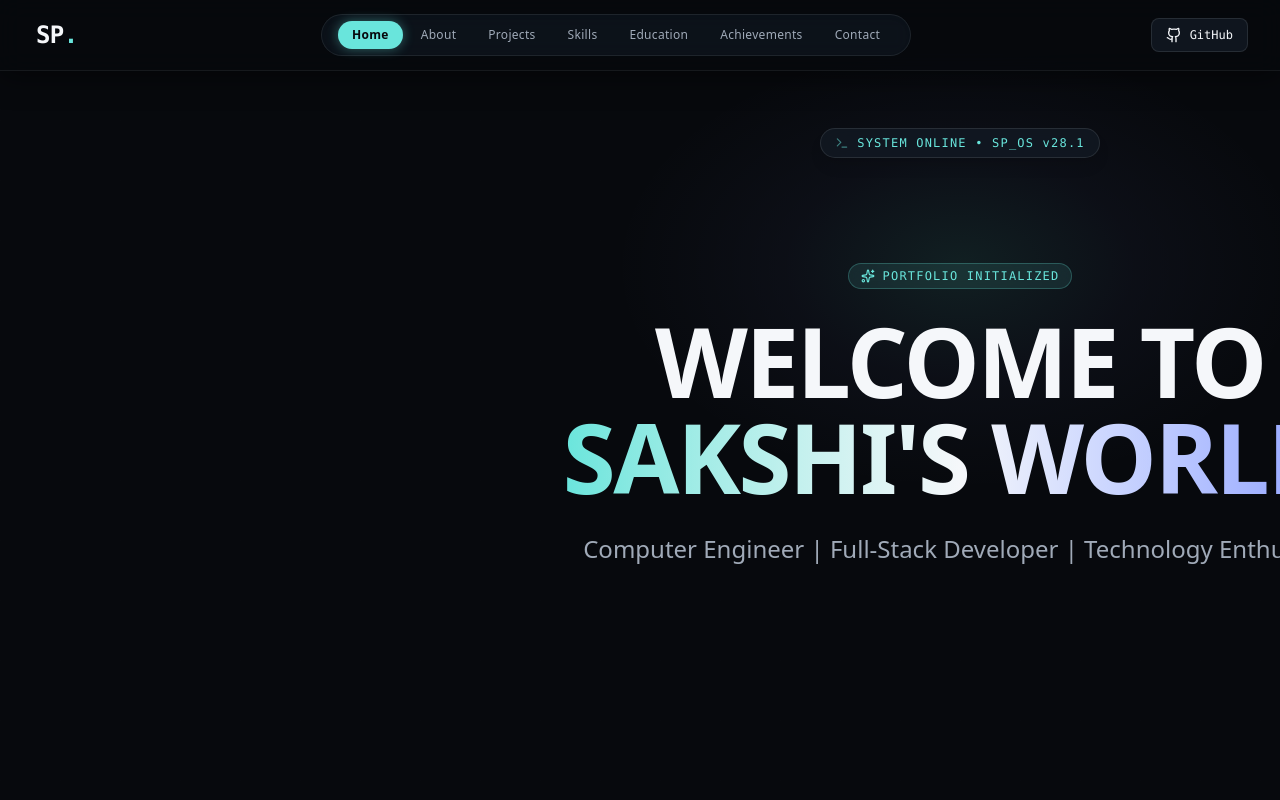
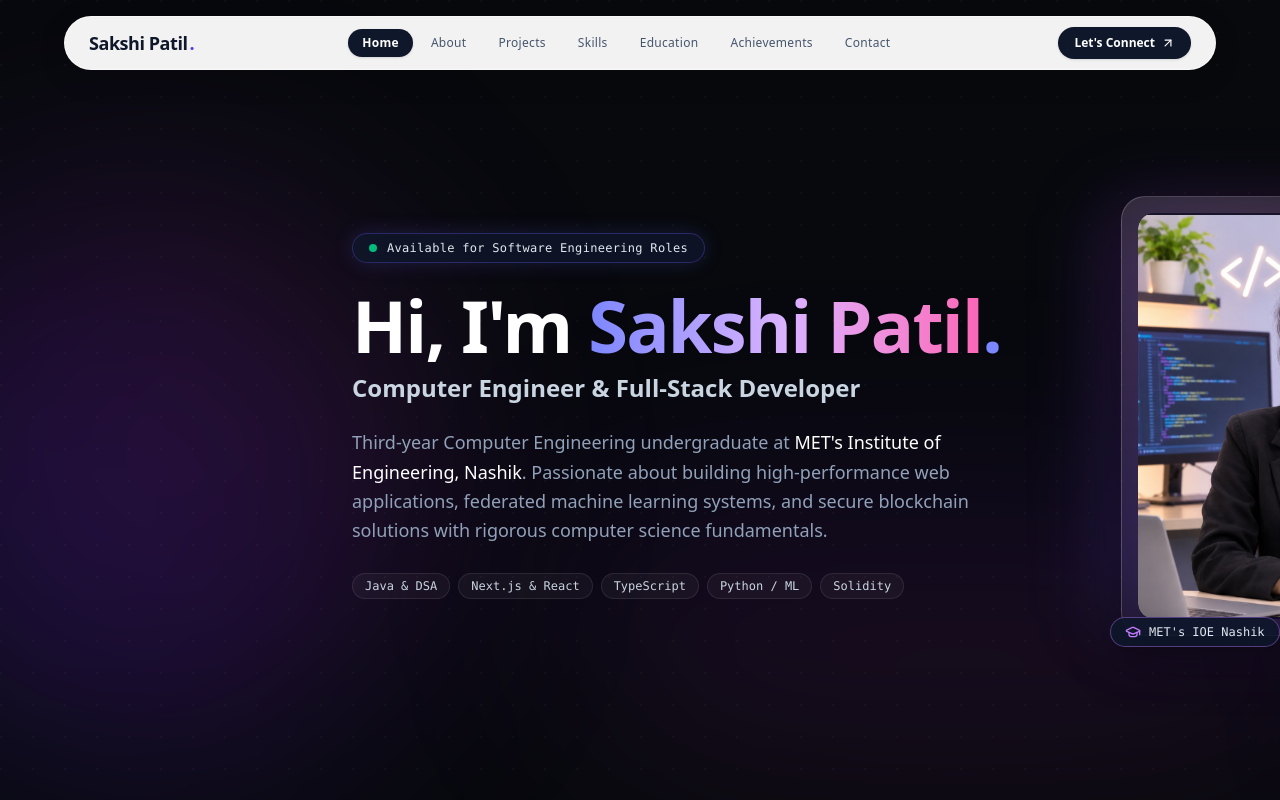
Before and after one commit to sakshipatil-779/Portfolio, a Next.js app: page /screen in a window 1280 px wide. Shown: the top 800 px of the page. Built offline with nearby package versions, Linux system fonts and the light colour scheme.

Commit message:
feat: cinematic video intro audio and seamless live site transition with real photo hero redesign

```diff
--- a/src/components/hero/PortfolioHero.tsx
+++ b/src/components/hero/PortfolioHero.tsx
@@ -1,8 +1,11 @@
 "use client";
 
 import React from "react";
-import { Sparkles, ArrowDown, Terminal } from "lucide-react";
-import { Button } from "@/components/ui/Button";
+import Image from "next/image";
+import Link from "next/link";
+import { ArrowUpRight, Award, GraduationCap, Code2, ArrowDown } from "lucide-react";
+import { PERSONAL_INFO } from "@/data/portfolio";
+import { GithubIcon, LinkedinIcon } from "@/components/ui/Icons";
 
 interface PortfolioHeroProps {
   isEmbedded?: boolean;
@@ -12,55 +15,162 @@ export function PortfolioHero({ isEmbedded = false }: PortfolioHeroProps) {
   return (
     <section
       id="hero"
-      className="relative w-full min-h-[90vh] lg:min-h-screen bg-[#07090D] overflow-hidden flex flex-col justify-between py-24 sm:py-32 select-none"
+      className="relative w-full min-h-[92vh] lg:min-h-screen bg-[#07090D] overflow-hidden flex flex-col justify-center pt-28 pb-16 sm:pt-32 sm:pb-24 select-none"
     >
-      {/* Ambient background glows */}
-      <div className="absolute top-1/3 left-1/2 -translate-x-1/2 -translate-y-1/2 w-[700px] h-[450px] bg-[radial-gradient(ellipse_at_center,rgba(105,229,220,0.1),rgba(139,156,255,0.04),transparent_70%)] pointer-events-none" />
-      <div className="absolute inset-0 bg-grid-pattern opacity-15 pointer-events-none" />
+      {/* Rich Multi-tone Atmospheric Ambient Gradients (Inspired by Reference Design) */}
+      <div className="absolute top-1/4 -left-32 w-[550px] h-[550px] bg-gradient-to-tr from-indigo-600/25 via-purple-600/20 to-pink-500/15 rounded-full blur-[120px] pointer-events-none" />
+      <div className="absolute top-1/3 -right-32 w-[600px] h-[600px] bg-gradient-to-bl from-blue-600/20 via-indigo-500/15 to-purple-600/20 rounded-full blur-[130px] pointer-events-none" />
+      <div className="absolute bottom-10 left-1/2 -translate-x-1/2 w-[800px] h-[350px] bg-gradient-to-t from-pink-500/10 via-purple-600/10 to-transparent rounded-full blur-[100px] pointer-events-none" />
 
-      {/* Top subtle terminal indicator */}
-      <div className="relative z-10 text-center">
-        <div className="inline-flex items-center gap-2 px-3.5 py-1.5 rounded-full bg-[#121923]/80 border border-white/10 text-xs font-mono tracking-widest text-[#69E5DC] backdrop-blur-md shadow-lg">
-          <Terminal className="w-3.5 h-3.5 text-[#69E5DC] animate-pulse" />
-          <span>SYSTEM ONLINE • SP_OS v28.1</span>
-        </div>
+      {/* Subtle modern grid overlay */}
+      <div
+        className="absolute inset-0 opacity-[0.07] pointer-events-none"
+        style={{
+          backgroundImage: `radial-gradient(circle at 1px 1px, rgba(255,255,255,0.4) 1px, transparent 0)`,
+          backgroundSize: "32px 32px",
+        }}
+      />
+
+      <div className="relative z-10 max-w-7xl mx-auto px-4 sm:px-6 lg:px-8 w-full">
+        <div className="grid grid-cols-1 lg:grid-cols-12 gap-10 lg:gap-14 items-center">
+          {/* Left Column: Headline, Bio & Primary CTAs */}
+          <div className="lg:col-span-7 flex flex-col items-center lg:items-start text-center lg:text-left space-y-6">
+            {/* Status Pill */}
+            <div className="inline-flex items-center gap-2.5 px-4 py-1.5 rounded-full bg-slate-900/80 border border-indigo-500/30 shadow-[0_0_20px_rgba(99,102,241,0.2)] backdrop-blur-md">
+              <span className="relative flex h-2 w-2">
+                <span className="animate-ping absolute inline-flex h-full w-full rounded-full bg-emerald-400 opacity-75" />
+                <span className="relative inline-flex rounded-full h-2 w-2 bg-emerald-500" />
+              </span>
+              <span className="text-xs font-mono font-medium tracking-wide text-slate-200">
+                Available for Software Engineering Roles
+              </span>
             </div>
 
-      {/* Main Hero Typography */}
-      <div className="relative z-10 max-w-5xl mx-auto px-4 sm:px-6 lg:px-8 text-center my-auto">
-        <div className="inline-flex items-center gap-2 px-3 py-1 rounded-full text-xs font-mono uppercase tracking-widest text-[#69E5DC] bg-[#69E5DC]/10 border border-[#69E5DC]/25 mb-6 backdrop-blur-sm">
-          <Sparkles className="w-3.5 h-3.5" />
-          <span>PORTFOLIO INITIALIZED</span>
+            {/* Main Typographic Headline */}
+            <div className="space-y-2">
+              <h1 className="text-4xl sm:text-5xl md:text-6xl xl:text-7xl font-black tracking-tight text-white font-sans leading-[1.08]">
+                Hi, I&apos;m{" "}
+                <span className="text-transparent bg-clip-text bg-gradient-to-r from-indigo-400 via-purple-300 to-pink-400">
+                  Sakshi Patil
+                </span>
+                <span className="text-indigo-400">.</span>
+              </h1>
+              <p className="text-lg sm:text-xl md:text-2xl font-semibold text-slate-300 font-sans">
+                Computer Engineer & Full-Stack Developer
+              </p>
             </div>
 
-        <h1 className="text-4xl sm:text-6xl md:text-7xl lg:text-8xl font-black tracking-tight text-[#F5F7FA] font-sans">
-          WELCOME TO{" "}
-          <span className="text-transparent bg-clip-text bg-gradient-to-r from-[#69E5DC] via-[#F5F7FA] to-[#8B9CFF]">
-            SAKSHI&apos;S WORLD.
-          </span>
-        </h1>
-
-        <p className="mt-6 text-base sm:text-xl md:text-2xl text-[#A0AAB8] font-medium max-w-3xl mx-auto font-sans leading-relaxed">
-          Computer Engineer | Full-Stack Developer | Technology Enthusiast
+            {/* Factual Narrative Bio */}
+            <p className="text-base sm:text-lg text-slate-400 max-w-2xl font-sans leading-relaxed">
+              Third-year Computer Engineering undergraduate at{" "}
+              <span className="text-white font-medium">MET&apos;s Institute of Engineering, Nashik</span>.
+              Passionate about building high-performance web applications, federated machine learning systems,
+              and secure blockchain solutions with rigorous computer science fundamentals.
             </p>
 
+            {/* Key Skill Highlights */}
+            <div className="flex flex-wrap items-center justify-center lg:justify-start gap-2 pt-1">
+              {["Java & DSA", "Next.js & React", "TypeScript", "Python / ML", "Solidity"].map((tag) => (
+                <span
+                  key={tag}
+                  className="px-3 py-1 rounded-full text-xs font-mono font-medium text-slate-300 bg-white/[0.04] border border-white/[0.09]"
+                >
+                  {tag}
+                </span>
+              ))}
+            </div>
+
+            {/* Call-to-action Buttons & Social Links */}
             {!isEmbedded && (
-          <div className="mt-10 flex flex-wrap items-center justify-center gap-4">
-            <Button href="#projects" variant="primary" size="lg">
-              Explore Projects
-            </Button>
-            <Button href="#about" variant="secondary" size="lg">
-              About Engineering
-            </Button>
+              <div className="pt-2 flex flex-wrap items-center justify-center lg:justify-start gap-4 w-full">
+                <Link
+                  href="#projects"
+                  className="inline-flex items-center gap-2 px-6 py-3 rounded-full bg-gradient-to-r from-indigo-600 via-purple-600 to-pink-600 text-white font-semibold text-sm shadow-[0_4px_25px_rgba(99,102,241,0.35)] hover:shadow-[0_6px_30px_rgba(99,102,241,0.5)] transition-all duration-300 hover:scale-[1.02] active:scale-[0.98]"
+                >
+                  <span>Explore Projects</span>
+                  <ArrowUpRight className="w-4 h-4" />
+                </Link>
+
+                <Link
+                  href="#about"
+                  className="inline-flex items-center gap-2 px-6 py-3 rounded-full bg-slate-900/90 text-slate-200 border border-slate-700/80 hover:border-slate-500 font-medium text-sm transition-all duration-300 hover:bg-slate-800 active:scale-[0.98]"
+                >
+                  <span>About Me</span>
+                </Link>
+
+                {/* Social Connect Icons */}
+                <div className="flex items-center gap-2.5 ml-0 sm:ml-2">
+                  <a
+                    href={PERSONAL_INFO.contact.github}
+                    target="_blank"
+                    rel="noopener noreferrer"
+                    aria-label="GitHub Profile"
+                    className="p-2.5 rounded-full bg-white/[0.06] hover:bg-white/[0.12] text-slate-300 hover:text-white border border-white/10 transition-all hover:scale-105"
+                  >
+                    <GithubIcon className="w-4 h-4" />
+                  </a>
+                  <a
+                    href={PERSONAL_INFO.contact.linkedin}
+                    target="_blank"
+                    rel="noopener noreferrer"
+                    aria-label="LinkedIn Profile"
+                    className="p-2.5 rounded-full bg-white/[0.06] hover:bg-white/[0.12] text-slate-300 hover:text-white border border-white/10 transition-all hover:scale-105"
+                  >
+                    <LinkedinIcon className="w-4 h-4" />
+                  </a>
+                </div>
               </div>
             )}
           </div>
 
-      {/* Bottom Scroll Prompt */}
+          {/* Right Column: Sakshi's REAL Photo in Aesthetic Clean Glassmorphic Frame */}
+          <div className="lg:col-span-5 flex items-center justify-center relative">
+            {/* Soft Backlight Aura */}
+            <div className="absolute inset-0 bg-gradient-to-tr from-indigo-500/20 via-purple-500/25 to-pink-500/20 rounded-3xl blur-2xl transform scale-95 pointer-events-none" />
+
+            {/* Glassmorphic Photo Container */}
+            <div className="relative w-full max-w-[420px] rounded-3xl p-3 sm:p-4 bg-gradient-to-b from-white/[0.12] to-white/[0.03] border border-white/20 shadow-[0_20px_50px_rgba(0,0,0,0.5)] backdrop-blur-xl">
+              {/* Profile Image Viewport */}
+              <div className="relative w-full aspect-[1/1.05] rounded-2xl overflow-hidden bg-slate-950/60 flex items-center justify-center">
+                <Image
+                  src="/images/profile.jpeg"
+                  alt="Sakshi Patil"
+                  fill
+                  priority
+                  sizes="(max-width: 768px) 100vw, 420px"
+                  style={{ objectFit: "contain" }}
+                  className="rounded-2xl select-none"
+                />
+              </div>
+
+              {/* Floating Metric Badges */}
+              {/* Badge 1: CGPA */}
+              <div className="absolute -top-3 -right-3 sm:-right-4 px-3.5 py-1.5 rounded-full bg-slate-900/90 border border-indigo-400/40 shadow-lg backdrop-blur-md flex items-center gap-2">
+                <Award className="w-4 h-4 text-indigo-400" />
+                <span className="text-xs font-mono font-bold text-white">8.31 CGPA</span>
+              </div>
+
+              {/* Badge 2: Institute */}
+              <div className="absolute -bottom-3 -left-2 sm:-left-3 px-3.5 py-1.5 rounded-full bg-slate-900/90 border border-purple-400/40 shadow-lg backdrop-blur-md flex items-center gap-2">
+                <GraduationCap className="w-4 h-4 text-purple-400" />
+                <span className="text-xs font-mono font-medium text-slate-200">MET&apos;s IOE Nashik</span>
+              </div>
+
+              {/* Badge 3: Class */}
+              <div className="absolute -bottom-3 -right-2 sm:-right-3 px-3.5 py-1.5 rounded-full bg-slate-900/90 border border-pink-400/40 shadow-lg backdrop-blur-md flex items-center gap-1.5">
+                <Code2 className="w-3.5 h-3.5 text-pink-400" />
+                <span className="text-xs font-mono font-medium text-slate-200">Class of 2028</span>
+              </div>
+            </div>
+          </div>
+        </div>
+      </div>
+
+      {/* Bottom Scroll Indicator */}
       {!isEmbedded && (
-        <div className="relative z-10 text-center flex flex-col items-center justify-center gap-2 text-xs font-mono text-[#A0AAB8]/60">
+        <div className="relative z-10 text-center flex flex-col items-center justify-center gap-1.5 mt-8 sm:mt-12 text-xs font-mono text-slate-400/70">
           <span className="tracking-widest uppercase text-[10px]">Scroll to explore</span>
-          <ArrowDown className="w-4 h-4 text-[#69E5DC] animate-bounce" />
+          <ArrowDown className="w-3.5 h-3.5 text-indigo-400 animate-bounce" />
         </div>
       )}
     </section>
--- a/src/components/layout/Navbar.tsx
+++ b/src/components/layout/Navbar.tsx
@@ -3,7 +3,7 @@
 import React, { useState, useEffect } from "react";
 import Link from "next/link";
 import { PERSONAL_INFO } from "@/data/portfolio";
-import { Menu, X } from "lucide-react";
+import { Menu, X, ArrowUpRight } from "lucide-react";
 import { GithubIcon } from "@/components/ui/Icons";
 import { cn } from "@/lib/utils";
 
@@ -23,7 +23,7 @@ export function Navbar({ forceVisible = false }: NavbarProps) {
     }
 
     const handleScroll = () => {
-      if (window.scrollY > 40) {
+      if (window.scrollY > 30) {
         setIsScrolled(true);
       } else {
         setIsScrolled(false);
@@ -50,7 +50,6 @@ export function Navbar({ forceVisible = false }: NavbarProps) {
     return () => window.removeEventListener("scroll", handleScroll);
   }, [forceVisible]);
 
-  // Close mobile menu on resize to desktop
   useEffect(() => {
     const handleResize = () => {
       if (window.innerWidth >= 1024) {
@@ -61,32 +60,24 @@ export function Navbar({ forceVisible = false }: NavbarProps) {
     return () => window.removeEventListener("resize", handleResize);
   }, []);
 
-  const shouldShow = forceVisible || isScrolled;
-
   return (
-    <header
-      className={cn(
-        "fixed top-0 left-0 right-0 z-50 transition-all duration-500 ease-out",
-        shouldShow
-          ? "opacity-100 translate-y-0 pointer-events-auto bg-[#07090D]/85 backdrop-blur-md border-b border-white/[0.07] py-3.5 shadow-[0_4px_30px_rgba(0,0,0,0.5)]"
-          : "opacity-0 -translate-y-full pointer-events-none py-3.5 border-b border-transparent"
-      )}
-    >
-      <div className="max-w-7xl mx-auto px-4 sm:px-6 lg:px-8 flex items-center justify-between">
-        {/* Monogram Brand */}
+    <header className="fixed top-0 left-0 right-0 z-40 py-3 sm:py-4 px-4 sm:px-6 transition-all duration-300">
+      <div className="max-w-6xl mx-auto flex items-center justify-between rounded-full bg-white/95 text-slate-800 px-5 sm:px-6 py-2.5 shadow-[0_8px_30px_rgba(0,0,0,0.12)] border border-white/60 backdrop-blur-md">
+        {/* Brand Wordmark on Left */}
         <Link
           href="#hero"
-          className="group flex items-center gap-2 focus-visible:outline-none focus-visible:ring-2 focus-visible:ring-[#69E5DC] rounded px-1"
+          className="group flex items-center gap-2 focus-visible:outline-none rounded"
           aria-label="Sakshi Patil Home"
         >
-          <span className="font-mono text-xl sm:text-2xl font-black tracking-tight text-[#F5F7FA] transition-colors group-hover:text-[#69E5DC]">
-            SP<span className="text-[#69E5DC]">.</span>
+          <span className="font-sans text-base sm:text-lg font-bold tracking-tight text-slate-900 group-hover:text-indigo-600 transition-colors">
+            Sakshi Patil
+            <span className="text-indigo-600 font-black ml-0.5">.</span>
           </span>
         </Link>
 
-        {/* Desktop Navigation */}
+        {/* Desktop Navigation Links on Right */}
         <nav
-          className="hidden lg:flex items-center gap-1 bg-[#121923]/60 px-4 py-1.5 rounded-full border border-white/[0.08] backdrop-blur-sm shadow-inner"
+          className="hidden lg:flex items-center gap-1"
           aria-label="Main Navigation"
         >
           {PERSONAL_INFO.navigation.map((item) => {
@@ -97,10 +88,10 @@ export function Navbar({ forceVisible = false }: NavbarProps) {
                 key={item.name}
                 href={item.href}
                 className={cn(
-                  "px-3.5 py-1.5 rounded-full text-xs font-medium tracking-wide transition-all duration-200 relative",
+                  "px-3.5 py-1.5 rounded-full text-xs font-medium tracking-wide transition-all duration-200",
                   isActive
-                    ? "text-[#07090D] font-semibold bg-[#69E5DC] shadow-[0_0_12px_rgba(105,229,220,0.4)]"
-                    : "text-[#A0AAB8] hover:text-[#F5F7FA] hover:bg-white/5"
+                    ? "bg-slate-900 text-white font-semibold shadow-sm"
+                    : "text-slate-600 hover:text-slate-900 hover:bg-slate-100"
                 )}
               >
                 {item.name}
@@ -109,36 +100,32 @@ export function Navbar({ forceVisible = false }: NavbarProps) {
           })}
         </nav>
 
-        {/* Desktop Right CTA */}
-        <div className="hidden lg:flex items-center gap-3">
+        {/* Professional Rounded CTA Button */}
+        <div className="hidden sm:flex items-center gap-3">
           <a
-            href={PERSONAL_INFO.contact.github}
-            target="_blank"
-            rel="noopener noreferrer"
-            aria-label="GitHub Profile (sakshipatil-779)"
-            className="flex items-center gap-2 text-xs font-mono font-medium px-3.5 py-2 rounded-lg border border-white/10 bg-[#121923]/80 text-[#F5F7FA] hover:border-[#69E5DC]/50 hover:text-[#69E5DC] hover:shadow-[0_0_15px_rgba(105,229,220,0.15)] transition-all duration-300 group"
+            href="#contact"
+            className="flex items-center gap-1.5 text-xs font-semibold px-4 py-2 rounded-full bg-slate-900 text-white hover:bg-indigo-600 transition-all duration-200 shadow-sm hover:shadow"
           >
-            <GithubIcon className="w-4 h-4 transition-transform group-hover:scale-110" />
-            <span>GitHub</span>
+            <span>Let&apos;s Connect</span>
+            <ArrowUpRight className="w-3.5 h-3.5" />
           </a>
         </div>
 
-        {/* Mobile Menu Toggle Button */}
+        {/* Mobile Hamburger Toggle */}
         <div className="flex items-center gap-2 lg:hidden">
           <a
             href={PERSONAL_INFO.contact.github}
             target="_blank"
             rel="noopener noreferrer"
             aria-label="GitHub Profile"
-            className="p-2 rounded-lg border border-white/10 bg-[#121923]/80 text-[#F5F7FA] hover:text-[#69E5DC]"
+            className="p-1.5 rounded-full bg-slate-100 text-slate-700 hover:text-indigo-600"
           >
             <GithubIcon className="w-4 h-4" />
           </a>
           <button
             onClick={() => setMobileMenuOpen(!mobileMenuOpen)}
-            className="p-2 rounded-lg border border-white/10 bg-[#121923] text-[#F5F7FA] hover:text-[#69E5DC] focus-visible:outline-none focus-visible:ring-2 focus-visible:ring-[#69E5DC]"
-            aria-label={mobileMenuOpen ? "Close navigation menu" : "Open navigation menu"}
-            aria-expanded={mobileMenuOpen}
+            className="p-1.5 rounded-full bg-slate-100 text-slate-800 hover:bg-slate-200 focus-visible:outline-none"
+            aria-label={mobileMenuOpen ? "Close menu" : "Open menu"}
           >
             {mobileMenuOpen ? <X className="w-5 h-5" /> : <Menu className="w-5 h-5" />}
           </button>
@@ -147,8 +134,8 @@ export function Navbar({ forceVisible = false }: NavbarProps) {
 
       {/* Mobile Drawer */}
       {mobileMenuOpen && (
-        <div className="lg:hidden fixed inset-x-0 top-[60px] bg-[#07090D]/95 backdrop-blur-xl border-b border-white/10 px-6 py-6 shadow-2xl transition-all">
-          <nav className="flex flex-col gap-2" aria-label="Mobile Navigation">
+        <div className="lg:hidden fixed inset-x-4 top-20 bg-white/98 backdrop-blur-xl rounded-2xl border border-slate-200 shadow-2xl p-5 transition-all">
+          <nav className="flex flex-col gap-1.5" aria-label="Mobile Navigation">
             {PERSONAL_INFO.navigation.map((item) => {
               const sectionId = item.href.replace("#", "");
               const isActive = activeSection === sectionId;
@@ -158,17 +145,27 @@ export function Navbar({ forceVisible = false }: NavbarProps) {
                   href={item.href}
                   onClick={() => setMobileMenuOpen(false)}
                   className={cn(
-                    "px-4 py-3 rounded-lg text-sm font-medium transition-all flex items-center justify-between",
+                    "px-4 py-2.5 rounded-xl text-sm font-medium transition-all flex items-center justify-between",
                     isActive
-                      ? "bg-[#69E5DC]/15 text-[#69E5DC] font-semibold border-l-2 border-[#69E5DC]"
-                      : "text-[#A0AAB8] hover:bg-white/5 hover:text-[#F5F7FA]"
+                      ? "bg-slate-900 text-white font-semibold"
+                      : "text-slate-700 hover:bg-slate-100"
                   )}
                 >
                   <span>{item.name}</span>
-                  {isActive && <span className="w-1.5 h-1.5 rounded-full bg-[#69E5DC]" />}
+                  {isActive && <span className="w-1.5 h-1.5 rounded-full bg-indigo-400" />}
                 </a>
               );
             })}
+            <div className="mt-3 pt-3 border-t border-slate-100">
+              <a
+                href="#contact"
+                onClick={() => setMobileMenuOpen(false)}
+                className="w-full flex items-center justify-center gap-1.5 text-xs font-semibold py-2.5 rounded-xl bg-slate-900 text-white hover:bg-indigo-600 transition-colors"
+              >
+                <span>Let&apos;s Connect</span>
+                <ArrowUpRight className="w-3.5 h-3.5" />
+              </a>
+            </div>
           </nav>
         </div>
       )}
```
Also changed, not shown: src/components/hero/CinematicIntro.tsx (+109 -51 lines), src/components/ui/SectionHeading.tsx (+4 -4 lines), public/images/profile.jpeg (added), public/references/portfolio-layout-reference.png (added), src/app/screen/page.tsx (line endings or trailing spaces), src/components/portfolio/LivePortfolioView.tsx (line endings or trailing spaces). Lines whose indentation alone changed are shown as unchanged.
